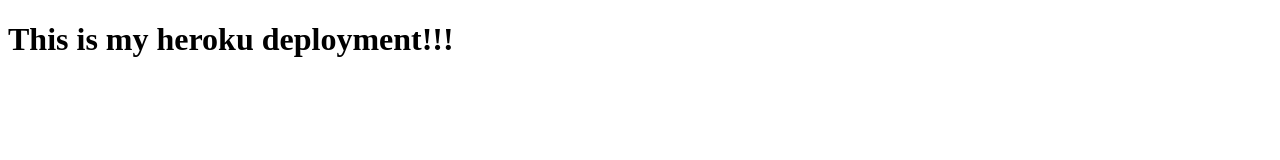
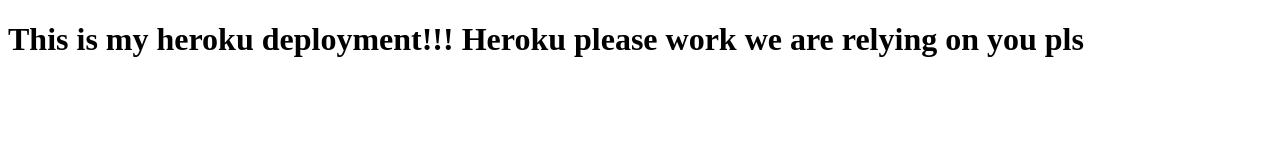
Before and after one commit to jedidiahhwang/f9-deployment-demo, a website: page index.html in a window 1280 px wide. Drawn offline with Linux system fonts and the light colour scheme.

Commit message:
changed h1 tag

```diff
--- a/index.html
+++ b/index.html
@@ -7,6 +7,6 @@
   <title>Heroku Test</title>
 </head>
 <body>
-  <h1>This is my heroku deployment!!!</h1>
+  <h1>This is my heroku deployment!!! Heroku please work we are relying on you pls</h1>
 </body>
 </html>
```
